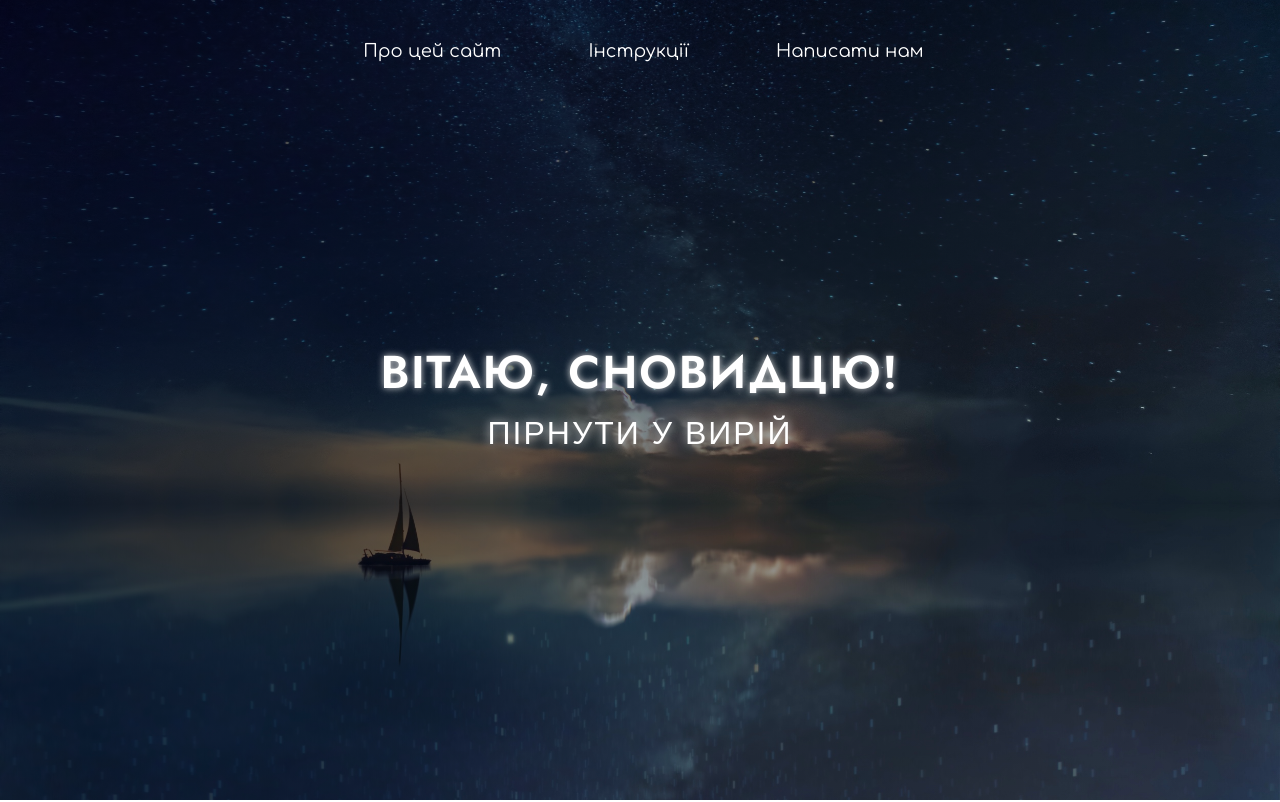
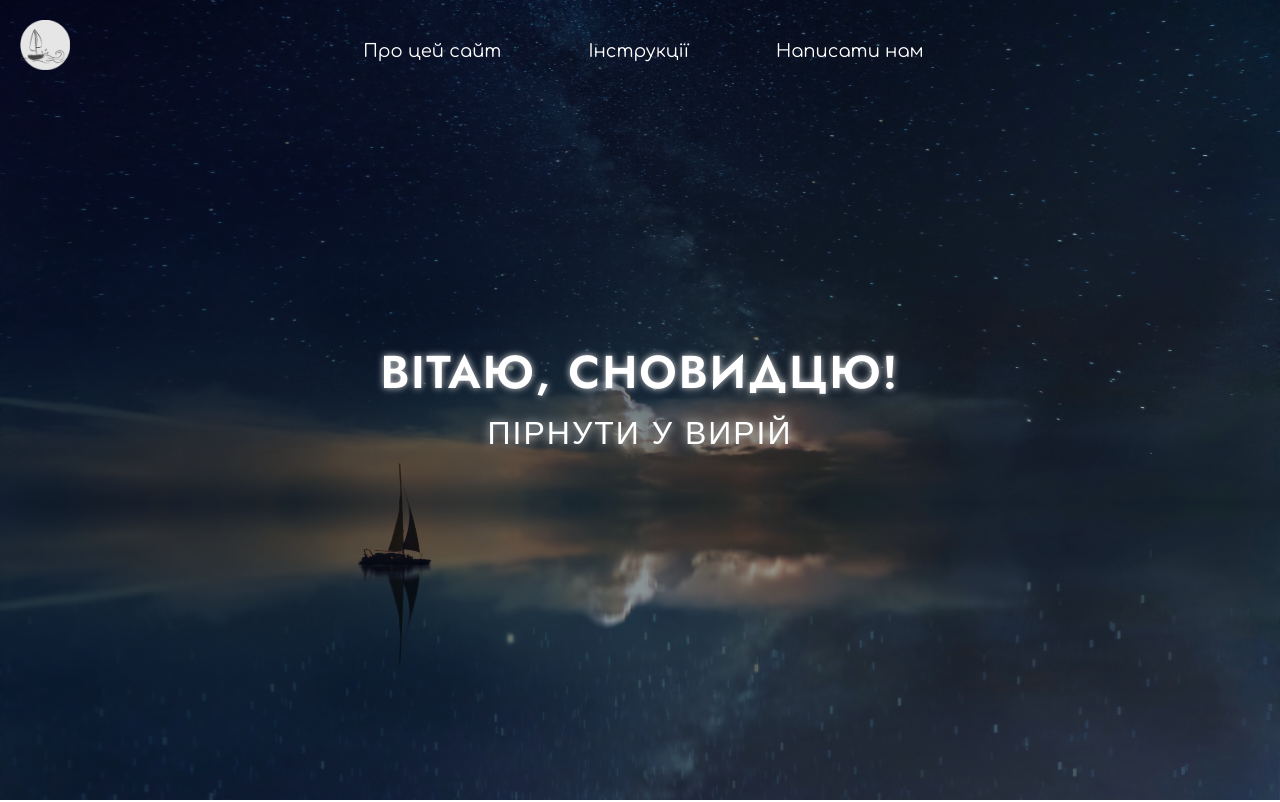
Before and after one commit to JuliaTiunova/Boat_full_of_dreams, a React (Create React App) app: page / in a window 1280 px wide. Shown: the top 802 px of the page. Built offline with nearby package versions, Linux system fonts and the light colour scheme.

Commit message:
add logo and favicon

```diff
--- a/public/index.html
+++ b/public/index.html
@@ -2,7 +2,7 @@
 <html lang="en">
   <head>
     <meta charset="utf-8" />
-    <link rel="icon" href="%PUBLIC_URL%/favicon.ico" />
+    <link rel="icon" href="%PUBLIC_URL%/favicon.png" />
     <meta name="viewport" content="width=device-width, initial-scale=1" />
     <meta name="theme-color" content="#000000" />
     <meta
@@ -30,7 +30,7 @@
       href="https://fonts.googleapis.com/css2?family=Comfortaa:wght@300;400;600;700&family=Jost:wght@100;400;600;700;800&display=swap"
       rel="stylesheet"
     />
-    <title>Dreams Boat</title>
+    <title>Boat full of tales</title>
   </head>
   <body>
     <noscript>You need to enable JavaScript to run this app.</noscript>
--- a/src/App.jsx
+++ b/src/App.jsx
@@ -1,6 +1,7 @@
 import styles from "./App.module.css";
 import "animate.css";
 import About from "./components/About/About";
+import Button from "./components/Button/Button";
 import Form from "./components/Form/Form";
 import Menu from "./components/Menu/Menu";
 import Story from "./components/Story/Story";
@@ -10,8 +11,7 @@ import Contacts from "./components/Contacts/Contacts";
 import Title2 from "./components/Title2/Title2";
 import LinkBack from "./components/LinkBack/LinkBack";
 import {
-  BrowserRouter as Router,
-  Switch,
+  BrowserRouter as Switch,
   Route,
   Link,
   Redirect,
@@ -22,13 +22,6 @@ import MenuBurger from "./components/MenuBurger/MenuBurger";
 import { useState } from "react";
 
 function App(props) {
-  // function getGreeting(user) {
-  //   if (user) {
-  //     return `Hello, {user}`;
-  //   }
-  //   return `Welcome, dreamer!`;
-  // }
-
   const history = useHistory();
 
   const Greetings = () => {
@@ -47,6 +40,9 @@ function App(props) {
       <Route path="/" exact>
         <div className={styles.wrapper}>
           <header className={styles.header}>
+            <a href="#">
+              <div className={styles.logo}></div>
+            </a>
             <Menu className={styles.menu} />
             <BurgerButton className={styles.burger} />
             <MenuBurger className={styles.burgerMenu} />
@@ -86,6 +82,14 @@ function App(props) {
         ) : (
           <Redirect to="/form" />
         )}
+        <div className={styles.divWrapper}>
+          <Link to="/">
+            <Button className={styles.storyLink} text="на головну" />
+          </Link>
+          <Link to="/form">
+            <Button className={styles.storyLink} text="до форми" />
+          </Link>
+        </div>
       </Route>
     </Switch>
   );
--- a/src/App.module.css
+++ b/src/App.module.css
@@ -15,6 +15,17 @@
   align-items: center;
   position: relative;
   /* border-radius: 120px 0 0 0; */
+}
+
+.logo {
+  width: 50px;
+  height: 50px;
+  position: fixed;
+  top: 20px;
+  left: 20px;
+  background: url(./Logo.png) center center no-repeat;
+  background-size: cover;
+  z-index: 9999;
 }
 
 .menu {
@@ -35,9 +46,6 @@
 @media (max-width: 767.98px) {
   .burger {
     display: block;
-    position: absolute;
-    top: 0;
-    left: 0;
     z-index: 999;
   }
 }
@@ -108,3 +116,17 @@
     transform: translate(-50%);
   }
 }
+
+.divWrapper {
+  position: absolute;
+  top: 0;
+  left: 50%;
+  transform: translate(-50%);
+}
+
+.storyLink {
+  background: 0;
+  border: 0;
+  outline: 0;
+  margin: 10px;
+}
--- a/src/components/BurgerButton/BurgerButton.module.css
+++ b/src/components/BurgerButton/BurgerButton.module.css
@@ -6,7 +6,7 @@
   height: 42px;
   position: absolute;
   top: 20px;
-  left: 20px;
+  right: 20px;
 }
 
 .burgerButton span {
--- a/src/components/Story/Story.module.css
+++ b/src/components/Story/Story.module.css
@@ -1,10 +1,7 @@
 .wrapper {
-  padding: 50px 150px;
+  padding: 150px 150px;
   overflow: hidden;
 }
-
-/* .title {
-} */
 
 .text {
   padding: 20px 40px 30px 60px;
```
Also changed, not shown: public/favicon.png (added), src/Logo.png (added).
